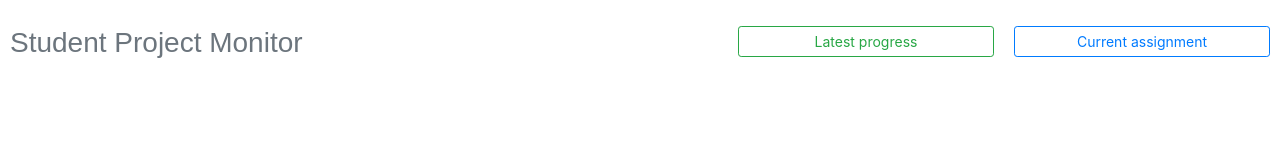
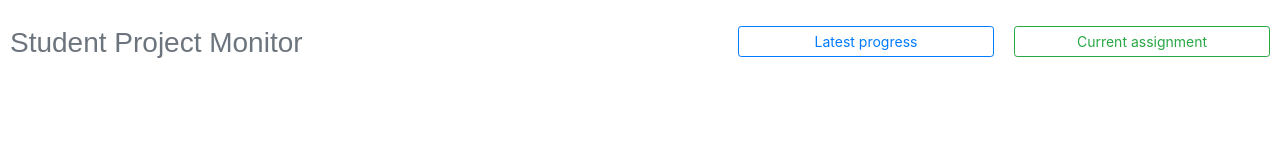
Before and after one commit to DingChiLin/ProjectMonitor, a website: page public/admin/monitor.html in a window 1280 px wide. Drawn offline with nearby package versions, Linux system fonts and the light colour scheme; no server answers.

Commit message:
refactor css

```diff
--- a/public/admin/monitor.html
+++ b/public/admin/monitor.html
@@ -13,8 +13,8 @@
 </head>
 <body>
     <h3 id="title" class="text-muted"> Student Project Monitor </h3>
-    <button id="current_assignment_btn" class="assignment_status_btn btn btn-outline-primary btn-sm">Current assignment</button> </p>
-    <button id="latest_progress_btn" class="assignment_status_btn btn btn-outline-success btn-sm">Latest progress</button> </p>
+    <button id="current_assignment_btn" class="assignment_status_btn btn btn-outline-success btn-sm">Current assignment</button> </p>
+    <button id="latest_progress_btn" class="assignment_status_btn btn btn-outline-primary btn-sm">Latest progress</button> </p>
 
     <table id="monitor_table" class="table table-striped">
         <thead>
```
